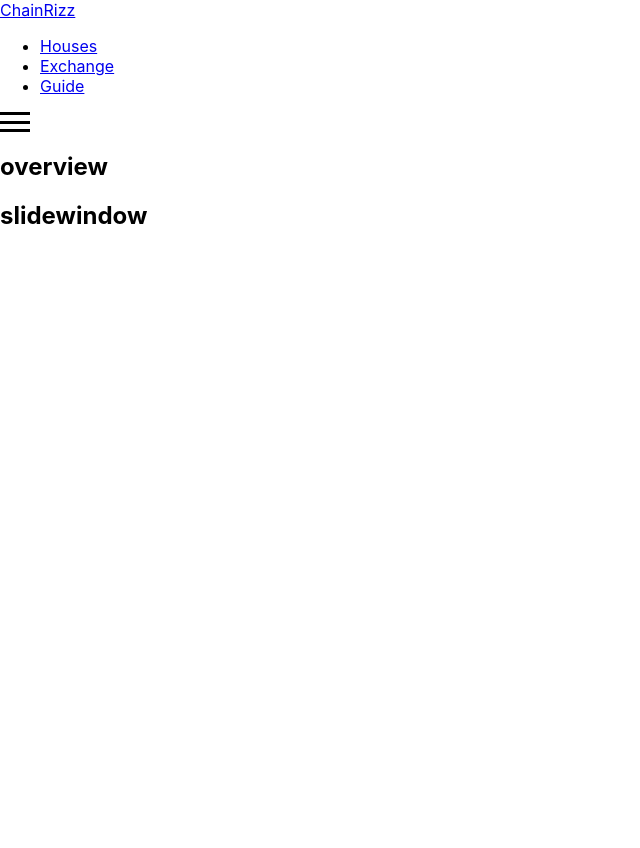
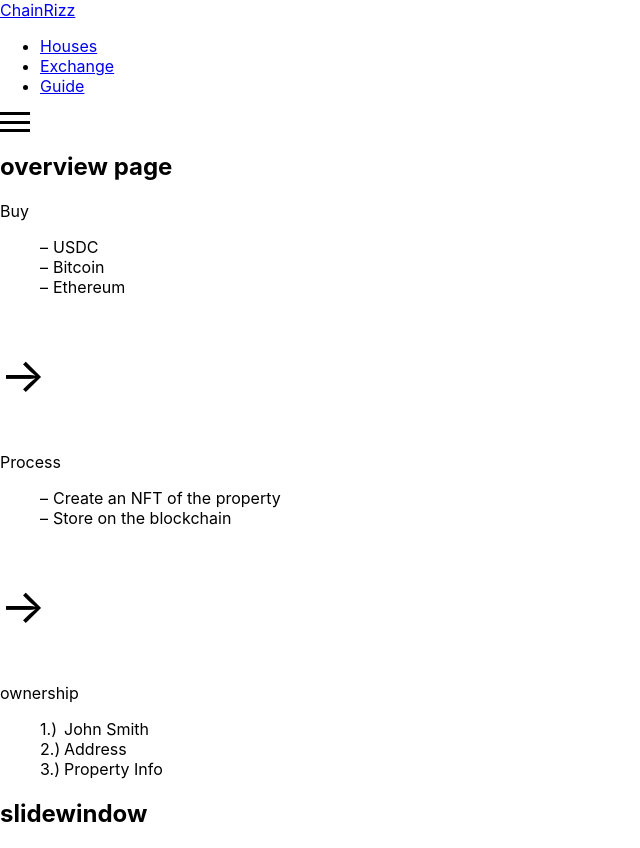
Before and after one commit to HaigEmirzian/NFT-Marketplace-Front-End, a React (Create React App) app in the folder marketplace/: page / in a window 1280 px wide. Shown: the whole page, without its empty margins (0-640 px from the left). Before the commit the page ends 800 px from the top, so only its background shows below. Built offline with nearby package versions, Linux system fonts and the light colour scheme.

Commit message:
added to the overview component

```diff
--- /dev/null
+++ b/marketplace/src/components/home page/overview.css
@@ -0,0 +1,29 @@
+/* dash list */
+
+.dash-list {
+    list-style-type: none;
+  }
+
+.dash-list li:before {
+    content: "–";
+    margin-right: 5px;
+}
+
+/* numbered list e.g. 1.) */
+.custom-list {
+    list-style: none;
+    counter-reset: my-counter;
+}
+
+.custom-list li:before {
+    content: counter(my-counter) ".)";
+    counter-increment: my-counter;
+    display: inline-block;
+    width: 1em;
+    margin-right: 0.5em;
+}
+
+/* arrow sizing */
+.arrow{
+    font-size: 48px;
+}
--- a/marketplace/src/components/home page/overview.js
+++ b/marketplace/src/components/home page/overview.js
@@ -1,9 +1,49 @@
+import "./overview.css";
+
 function Overview() {
     return (
-      <div>
-        <h2>overview</h2>
-      </div>
+        <div>
+            <h2>overview page</h2>
+            {/* buy component of overview component */}
+            <div class="buyComponent">
+                <p>Buy</p>
+                <ul class="dash-list">
+                    <li>USDC</li>
+                    <li>Bitcoin</li>
+                    <li>Ethereum</li>
+                </ul>
+            </div>
+
+            {/* arrow between components */}
+            <div class="arrow">
+                <p>&rarr;</p>
+            </div>
+
+            {/* process component of overview component */}
+            <div class="procComponent">
+                <p>Process</p>
+                <ul class="dash-list">
+                    <li>Create an NFT of the property</li>
+                    <li>Store on the blockchain</li>
+                </ul>
+            </div>
+
+            {/* arrow between components */}
+            <div class="arrow">
+                <p>&rarr;</p>
+            </div>
+
+            {/* ownership component of overview component */}
+            <div class="ownComponent">
+                <p>ownership</p>
+                <ol class="custom-list">
+                    <li>John Smith</li>
+                    <li>Address</li>
+                    <li>Property Info</li>
+                </ol>
+            </div>
+        </div>
     );
-  }
+}
 
-  export default Overview;
+export default Overview;
```
